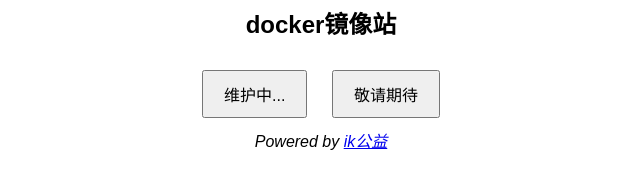
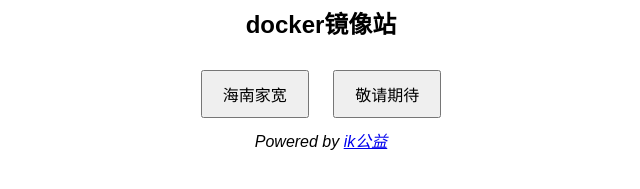
Before and after one commit to NameMicrobe7931/api.github.io, a plain HTML site: page index.html in a window 1280 px wide. Shown: the part 255-444 px from the top of the page, 319-959 px from the left. Drawn offline with Linux system fonts and the light colour scheme.

Commit message:
Update index.html

```diff
--- a/index.html
+++ b/index.html
@@ -28,7 +28,7 @@
 
 
 	<h2>docker镜像站</h2>
-	<button onclick="copyToClipboard('http://ba.ikgy.top')">维护中...</button>
+	<button onclick="copyToClipboard('docker pull dock001.ikgy.top/[images]')">海南家宽</button>
 	<button onclick="copyToClipboard('http://ba.ikgy.top')">敬请期待</button></br><em>Powered by <a href="www.ikgy.top">ik公益</a></em>
 
     <script>
```
